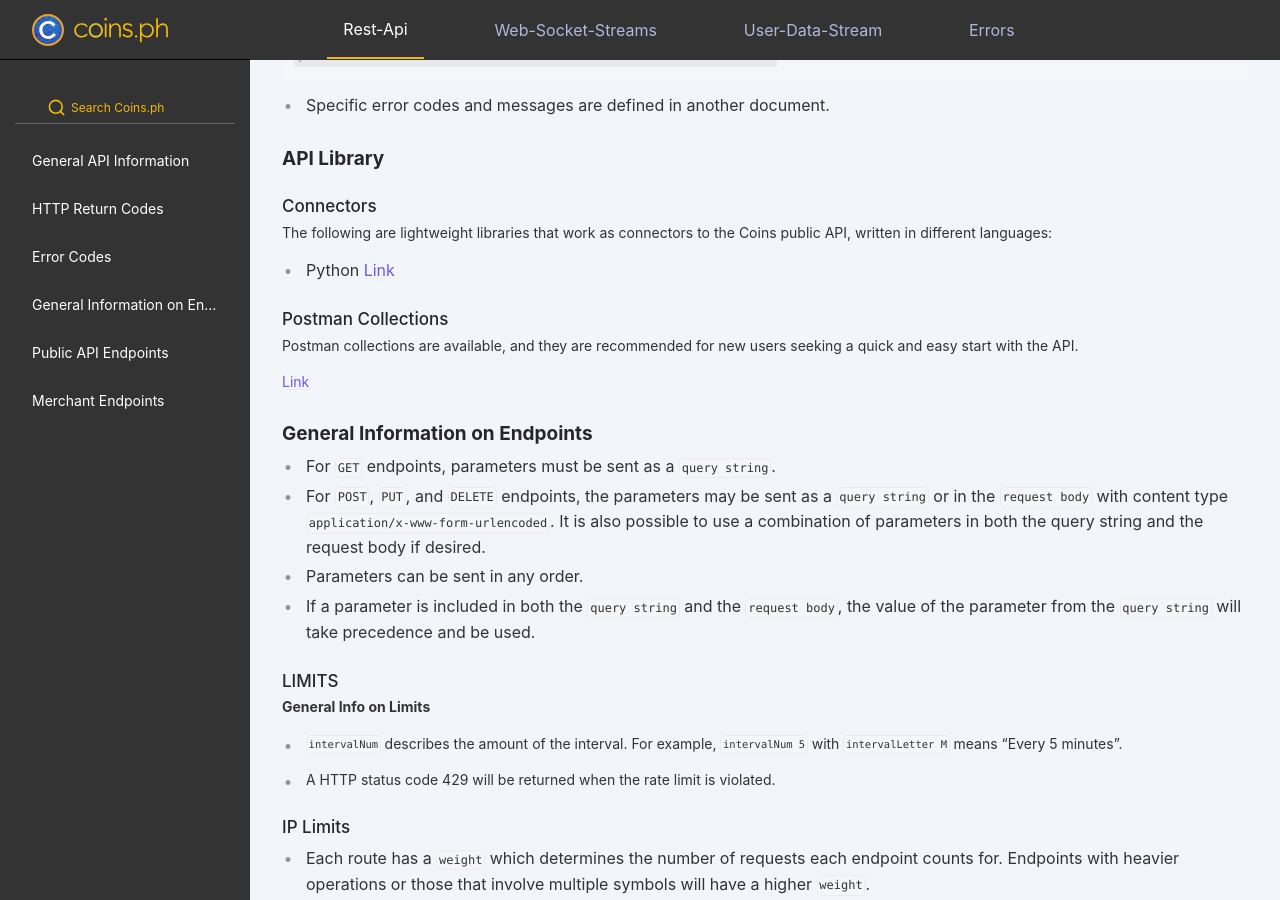
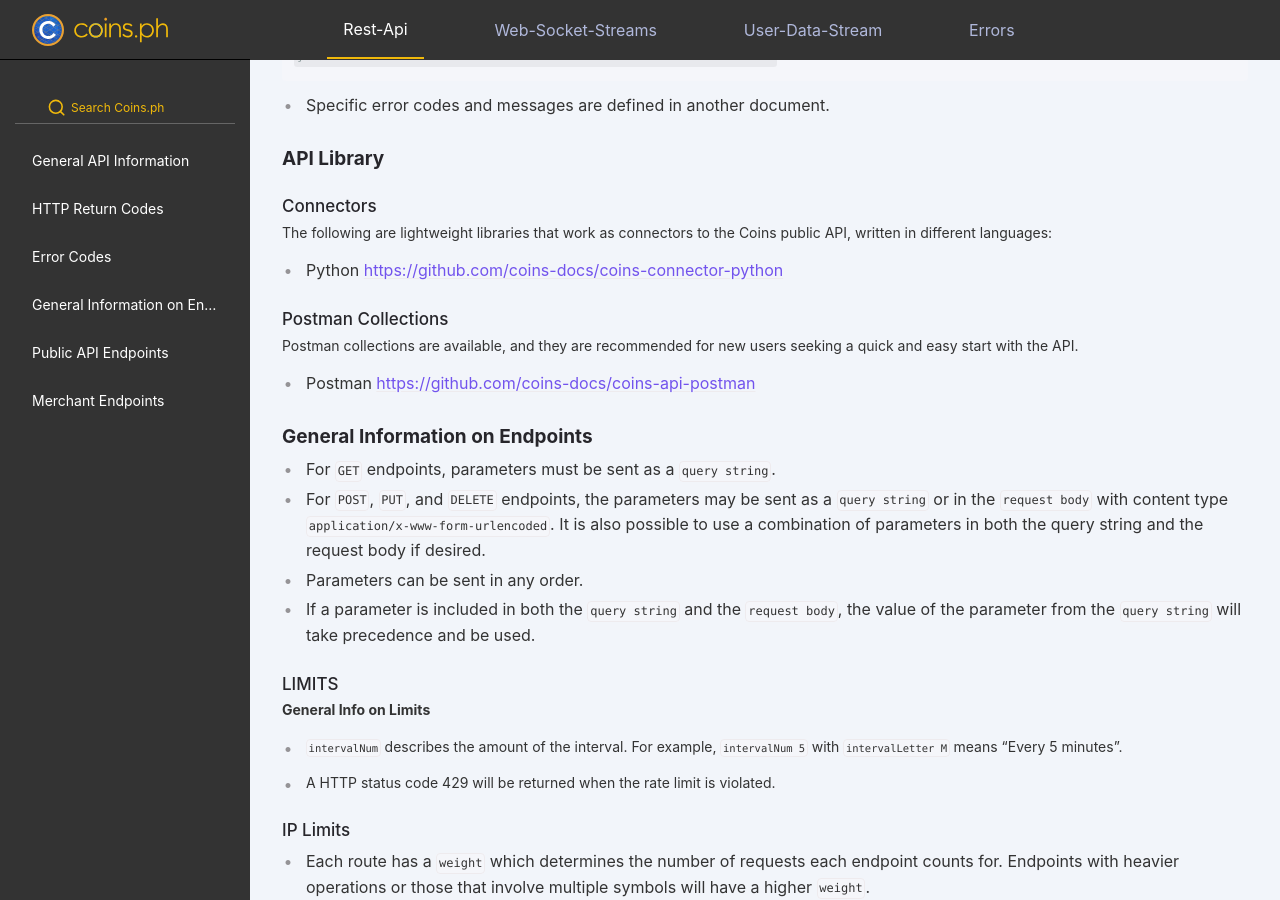
Before and after one commit to coins-docs/coins-docs.github.io, a Jekyll site: the page built from docs/rest-api.md, in a window 1280 px wide and 900 px high, scrolled down 2032 px. Built offline with Jekyll 4.4.1, drawn with Linux system fonts in a browser that asks for light colours.

Commit message:
Update rest-api.md

```diff
--- a/docs/rest-api.md
+++ b/docs/rest-api.md
@@ -105,14 +105,14 @@ nav: sidebar/rest-api.html
 
 The following are lightweight libraries that work as connectors to the Coins public API, written in different languages:
 
-* Python <a href="https://github.com/coins-docs/coins-connector-python">Link</a>
+* Python <a href="https://github.com/coins-docs/coins-connector-python">https://github.com/coins-docs/coins-connector-python</a>
 
 ### Postman Collections
 
 
 Postman collections are available, and they are recommended for new users seeking a quick and easy start with the API.
 
-<a href="https://github.com/coins-docs/coins-api-postman">Link</a>
+* Postman <a href="https://github.com/coins-docs/coins-api-postman">https://github.com/coins-docs/coins-api-postman</a>
 
 
 ## General Information on Endpoints
```
